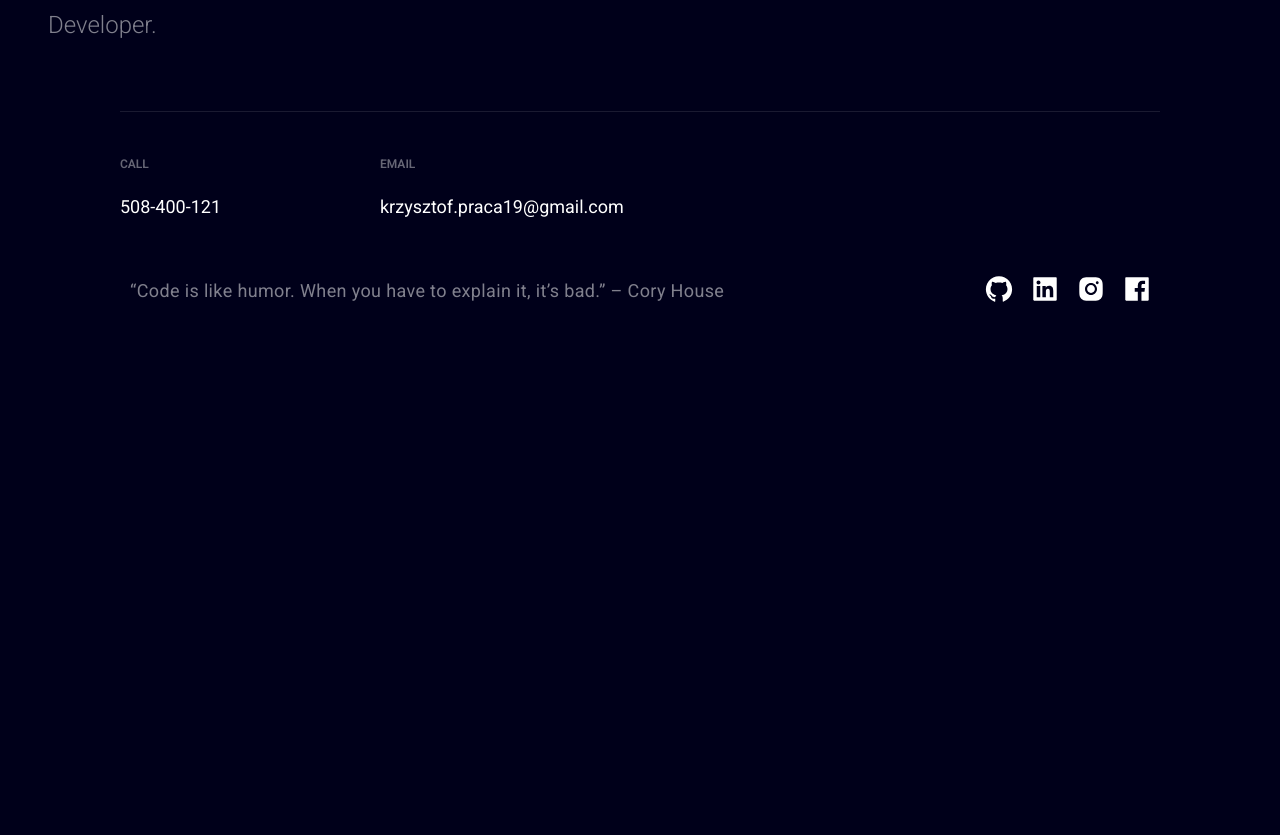
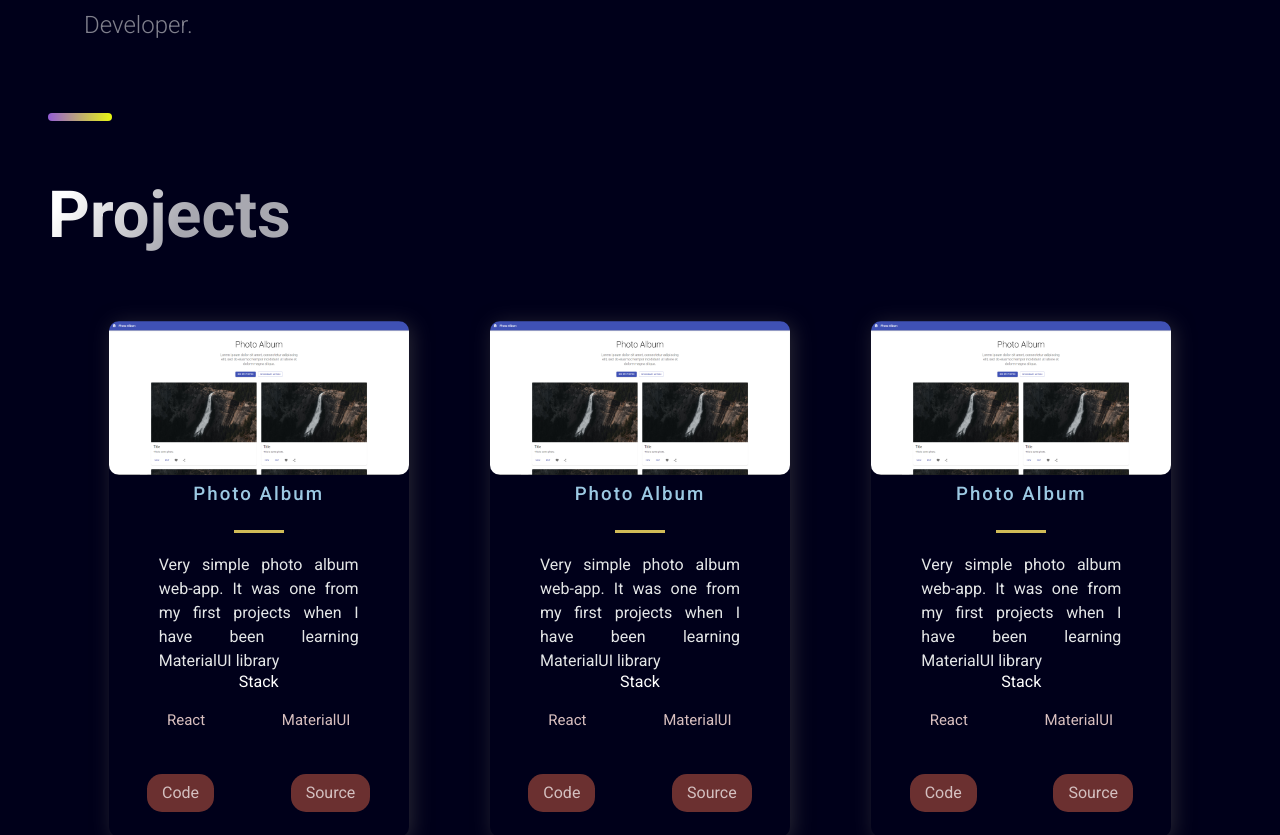
Before and after one commit to kkopec11/Portfolio, a Next.js app: page / in a window 1280 px wide. Shown: the part 483-1318 px from the top of the page. Before the commit the page ends 850 px from the top, so only its background shows below. Built offline with nearby package versions, Linux system fonts and the light colour scheme.

Commit message:
Project Section

```diff
--- a/src/components/Footer/styles.js
+++ b/src/components/Footer/styles.js
@@ -6,7 +6,6 @@
   padding: 2rem 48px 40px;
   margin: 1rem auto;
   box-sizing: content-box;
-
 
   @media ${props => props.theme.breakpoints.sm} {
     padding: 0 16px 48px;
@@ -65,7 +64,6 @@
 	align-items:baseline;
 	flex-wrap: wrap;
 	margin-right: auto;
-
 
 	@media ${props => props.theme.breakpoints.md}{
 		flex-direction: column;
--- /dev/null
+++ b/src/components/Projects/Projects.js
@@ -0,0 +1,38 @@
+import React from 'react';
+
+import { BlogCard, CardInfo, ExternalLinks, GridContainer, Title, Hr, Tag, TagList, TitleContent, UtilityList, Img, ProjectsSection, ProjectsTitle } from './styles';
+import { projects } from '../../constants/constants';
+import { SectionDivider } from '../../styles/components/globalComponents';
+
+const Projects = () => (
+  <ProjectsSection id="projects">
+    <SectionDivider />
+    <ProjectsTitle>Projects</ProjectsTitle>
+    <GridContainer>
+      {projects.map(({ id, image, title, description, tags, source, visit }) => (
+        <BlogCard key={id}>
+          <Img src={image} />
+          <TitleContent>
+            <Title>{title}</Title>
+            <Hr />
+          </TitleContent>
+          <CardInfo>{description}</CardInfo>
+          <div>
+            <TitleContent>Stack</TitleContent>
+            <TagList>
+              {tags.map((tag, id) => (
+                <Tag key={id}>{tag}</Tag>
+              ))}
+            </TagList>
+          </div>
+          <UtilityList>
+            <ExternalLinks href={visit}>Code</ExternalLinks>
+            <ExternalLinks href={source}>Source</ExternalLinks>
+          </UtilityList>
+        </BlogCard>
+      ))}
+    </GridContainer>
+  </ProjectsSection>
+);
+
+export default Projects;
--- /dev/null
+++ b/src/components/Projects/styles.js
@@ -0,0 +1,139 @@
+import styled from 'styled-components';
+
+export const ProjectsSection = styled.section`
+
+  padding: 32px 48px 0;
+  box-sizing: content-box;
+  position: relative;
+  overflow: hidden;
+  grid-template-columns: 1fr 1fr;
+
+  @media ${(props) => props.theme.breakpoints.md} {
+    padding: 24px 48px 0;
+    flex-direction: column;
+  }
+
+  @media ${(props) => props.theme.breakpoints.sm} {
+    padding: 0;
+    width: calc(100vw - 32px);
+    flex-direction: column;
+  }
+`
+
+export const ProjectsTitle = styled.h2`
+  font-weight: 800;
+  font-size: 65px;
+  line-height: 72px;
+  width: max-content;
+  max-width: 100%;
+  background: linear-gradient(121.57deg, #FFFFFF 18.77%, rgba(255, 255, 255, 0.66) 60.15%);
+  -webkit-background-clip: text;
+  -webkit-text-fill-color: transparent;
+  margin-bottom: 24px;
+  padding: 58px 0 16px;
+`
+
+
+export const Img = styled.img`
+  width:100%;
+  height:100%;
+  object-fit: cover;
+  overflow: hidden;
+  border-radius: 10px;
+
+`
+
+export const GridContainer = styled.section`
+display: grid;
+grid-template-columns: repeat(auto-fill, minmax(300px, 1fr));
+padding: 3rem;
+place-items: center;
+column-gap: 2rem;
+row-gap: 4rem;
+
+@media ${(props) => props.theme.breakpoints.sm} {
+  display: flex;
+  flex-direction: column;
+  padding: 2rem;
+  padding-bottom: 0;
+}
+
+`
+export const BlogCard = styled.div`
+  border-radius: 10px;
+  box-shadow: 3px 3px 20px rgba(80, 78, 78, 0.5);
+  text-align: center;
+  width: 300px;
+  @media ${(props) => props.theme.breakpoints.sm} {
+    width: 100%;
+  }
+`;
+
+export const TitleContent = styled.div`
+  text-align: center;
+  z-index: 20;
+  width: 100%;
+`;
+
+
+export const Title = styled.h3`
+  font-weight: 500;
+  letter-spacing: 2px;
+  color: #9cc9e3;
+  padding: .5rem 0;
+
+`;
+
+export const Hr = styled.hr`
+  width: 50px;
+  height: 3px;
+  margin: 20px auto;
+  border: 0;
+  background: #d0bb57;
+`;
+
+
+export const CardInfo = styled.p`
+  width: 100%;
+  padding: 0 50px;
+  color: #e4e6e7;
+  font-style: 2rem;
+  line-height: 24px;
+  text-align: justify;
+  @media ${(props) => props.theme.breakpoints.sm} {
+    padding:.3rem
+
+}
+`;
+
+
+export const UtilityList = styled.ul`
+  list-style-type: none;
+  padding: 0;
+  display: flex;
+  justify-content: space-around;
+  margin: 2.5rem 0;
+`;
+
+export const ExternalLinks = styled.a`
+color:#d4c0c0;
+font-size: 1.6rem;
+padding:1rem 1.5rem;
+background: #6b3030;
+border-radius: 15px;
+transition: 0.5s;
+&:hover{
+  background: #801414;
+
+}
+`;
+
+export const TagList = styled.ul`
+display: flex;
+justify-content: space-around;
+padding: 2rem;
+`
+export const Tag = styled.li`
+color: #d8bfbf;
+font-size: 1.5rem;
+`
--- a/src/components/Welcome/styles.js
+++ b/src/components/Welcome/styles.js
@@ -4,9 +4,6 @@
 export const WelcomeSection = styled.section`
   padding: 32px 48px 0;
   max-width: 1040px;
-  box-sizing: content-box;
-  position: relative;
-  overflow: hidden;
   grid-template-columns: 1fr 1fr;
 
   @media ${(props) => props.theme.breakpoints.md} {
@@ -41,7 +38,7 @@
   line-height:56px;
   width: max-content;
   max-width: 100%;
-  background: linear-gradient(121.57deg, #ffffff 18.77%,rgba(255, 255, 255, 0.5) 60.15%);
+  background: linear-gradient(121.57deg, #ffffff 18.77%,rgba(255, 255, 255, 0.66)  60.15%);
   -webkit-background-clip: text;
   -webkit-text-fill-color: transparent;
   margin-bottom: 24px;
@@ -68,6 +65,8 @@
   line-height: 40px;
   font-weight: 300;
   padding-bottom: 3.6rem;
+  padding-left: 3.6rem;
+
   color: rgba(255, 255, 255, 0.5);
 
   @media ${(props) => props.theme.breakpoints.md} {
--- /dev/null
+++ b/src/constants/constants.js
@@ -0,0 +1,37 @@
+export const projects = [
+  {
+    title: 'Photo Album',
+    description: "Very simple photo album web-app. It was one from my first projects when I have been learning MaterialUI library",
+    image: '/images/PhotoAlbum.png',
+    tags: ['React', 'MaterialUI'],
+    source: 'https://github.com/kkopec11/PhotoAlbum',
+    visit: 'https://photo-album-kk119.netlify.app/',
+    id: 0,
+  },
+  {
+    title: 'Photo Album',
+    description: "Very simple photo album web-app. It was one from my first projects when I have been learning MaterialUI library",
+    image: '/images/PhotoAlbum.png',
+    tags: ['React', 'MaterialUI'],
+    source: 'https://github.com/kkopec11/PhotoAlbum',
+    visit: 'https://photo-album-kk119.netlify.app/',
+    id: 1,
+  },
+  {
+    title: 'Photo Album',
+    description: "Very simple photo album web-app. It was one from my first projects when I have been learning MaterialUI library",
+    image: '/images/PhotoAlbum.png',
+    tags: ['React', 'MaterialUI'],
+    source: 'https://github.com/kkopec11/PhotoAlbum',
+    visit: 'https://photo-album-kk119.netlify.app/',
+    id: 2,
+  },
+];
+
+export const TimeLineData = [
+  { year: 2017, text: 'Started my journey', },
+  { year: 2018, text: 'Worked as a freelance developer', },
+  { year: 2019, text: 'Founded JavaScript Mastery', },
+  { year: 2020, text: 'Shared my projects with the world', },
+  { year: 2021, text: 'Started my own platform', },
+];
--- a/src/pages/index.js
+++ b/src/pages/index.js
@@ -1,12 +1,14 @@
 import { Layout } from '../components/Layout/Layout';
+import Projects from '../components/Projects/Projects';
 import Welcome from '../components/Welcome/Welcome';
+import { SectionDivider } from '../styles/components/globalComponents';
 
 export default function Home() {
   return (
     <Layout>
       <Welcome />
-      {/* <Projects />
-      <Technologies />
+      <Projects />
+      {/* <Technologies />
       <Timeline /> */}
     </Layout>
   )
--- a/src/styles/components/globalComponents.js
+++ b/src/styles/components/globalComponents.js
@@ -1,4 +1,23 @@
 import styled from 'styled-components';
+
+export const SectionDivider = styled.div`
+  /* width: 256px; */
+  width: 64px;
+  height: 8px;
+  border-radius: 10px;
+  background-color: #fff;
+  background: linear-gradient(270deg, #e8f711 0%, #945DD6 100%);
+
+  @media ${(props) => props.theme.breakpoints.md} {
+    width: 48px;
+    height: 4px;
+  }
+
+  @media ${(props) => props.theme.breakpoints.sm} {
+    width: 32px;
+    height: 2px;
+  }
+`
 
 export const SocialIcons = styled.a`
 transition: 0.3s ease;
```
Also changed, not shown: public/images/PhotoAlbum.PNG (added), 1 other file (tests, documents, lock files or other folders).
